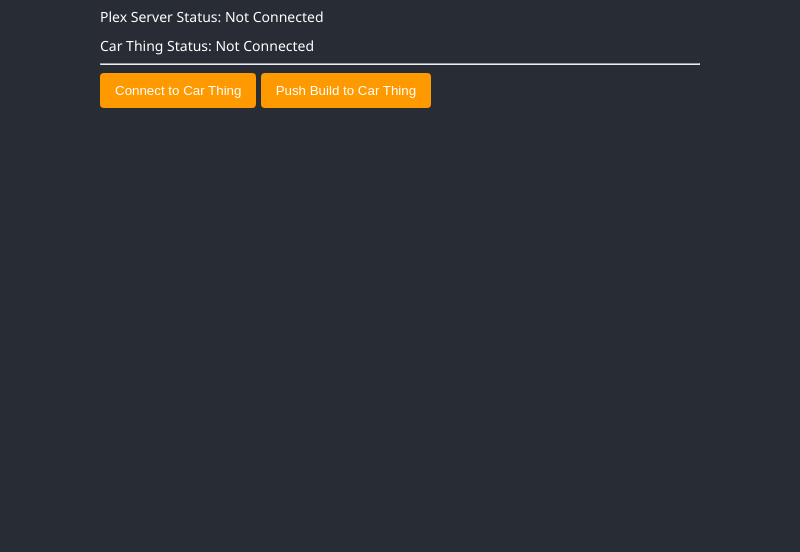
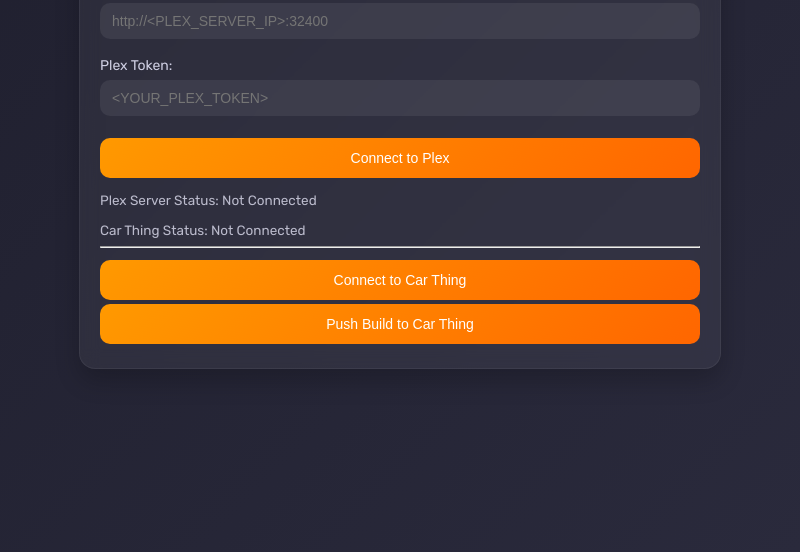
Before and after one commit to Canterrain/PlexThing, an Electron app: page index.html in a window 800 px wide. Shown: the part 296-848 px from the top of the page. Before the commit the page ends 800 px from the top, so only its background shows below. Drawn offline with Linux system fonts and the light colour scheme; no server answers.

Commit message:
Update styles.css
Made it more modern style

```diff
--- a/styles.css
+++ b/styles.css
@@ -1,62 +1,92 @@
+@import url('https://fonts.googleapis.com/css2?family=Rubik:wght@400;500;600&display=swap');
+
 body {
-  background-color: #282c34;
-  color: #fff;
-  font-family: 'Segoe UI', sans-serif;
+  background: linear-gradient(135deg, #1f1f2e, #2a2a3c);
+  color: #e6e6f0;
+  font-family: 'Rubik', sans-serif;
   margin: 0;
-  padding: 20px;
+  padding: 24px 16px;
+  display: flex;
+  justify-content: center;
+  align-items: center;
+  min-height: 100vh;
 }
 
 #container {
+  width: 100%;
   max-width: 600px;
-  margin: 0 auto;
+  background: rgba(255, 255, 255, 0.05);
+  border-radius: 16px;
+  backdrop-filter: blur(10px);
+  padding: 24px 20px;
+  box-shadow: 0 12px 24px rgba(0, 0, 0, 0.2);
+  border: 1px solid rgba(255, 255, 255, 0.06);
 }
 
 h1 {
   text-align: center;
+  font-size: 26px;
+  font-weight: 600;
   margin-bottom: 20px;
+  color: #ffffff;
 }
 
 .input-group {
-  margin-bottom: 15px;
+  margin-bottom: 18px;
 }
 
 label {
   display: block;
   font-size: 14px;
-  margin-bottom: 5px;
+  margin-bottom: 6px;
+  color: #cfcfe3;
 }
 
 input[type="text"] {
   width: 100%;
-  padding: 8px;
-  border: 1px solid #FF9900;
-  border-radius: 4px;
-  background-color: #3a3f47;
-  color: #fff;
+  padding: 10px 12px;
+  border: none;
+  border-radius: 10px;
+  background-color: rgba(255, 255, 255, 0.07);
+  color: #ffffff;
+  font-size: 14px;
+  transition: all 0.3s ease;
   box-sizing: border-box;
 }
 
+input[type="text"]:focus-visible {
+  outline: none;
+  background-color: rgba(255, 255, 255, 0.1);
+  box-shadow: 0 0 0 2px rgba(255, 153, 0, 0.25);
+}
+
 button {
-  background-color: #FF9900;
+  width: 100%;
+  background: linear-gradient(135deg, #ff9900, #ff6600);
   color: #fff;
   border: none;
-  padding: 10px 15px;
-  border-radius: 4px;
-  margin-bottom: 10px;
+  padding: 12px;
+  border-radius: 10px;
+  font-size: 14px;
+  font-weight: 500;
   cursor: pointer;
+  transition: all 0.25s ease;
+  margin-top: 4px;
 }
 
 button:hover {
-  background-color: #e68a00;
+  transform: scale(1.02);
+  filter: brightness(1.05);
 }
 
 button:active {
-  background-color: #cc7a00;
+  transform: scale(0.98);
 }
 
 #plex-status,
 #carthing-status {
-  margin-top: 10px;
-  font-size: 14px;
+  margin-top: 14px;
+  font-size: 13.5px;
+  color: #bbbbcc;
   white-space: pre-wrap;
 }
```
